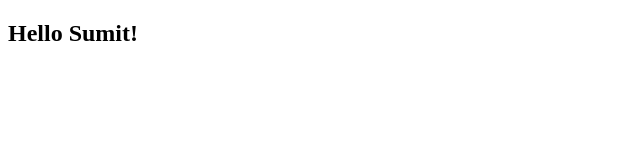
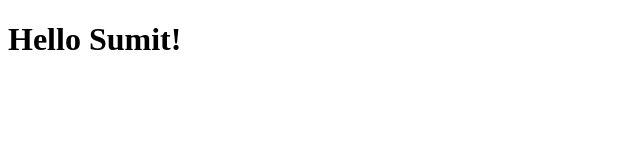
Before and after one commit to Fanticstef/testing, a plain HTML site: page index.html in a window 1280 px wide. Shown: the whole page, without its empty margins (0-640 px from the left). Drawn offline with Linux system fonts and the light colour scheme.

Commit message:
change h2

```diff
--- a/index.html
+++ b/index.html
@@ -7,7 +7,7 @@
 </head>
 <body>
     <div class="">
-        <h2>Hello Sumit!</h2>
+        <h1>Hello Sumit!</h1>
     </div>
 </body>
 </html>
```
